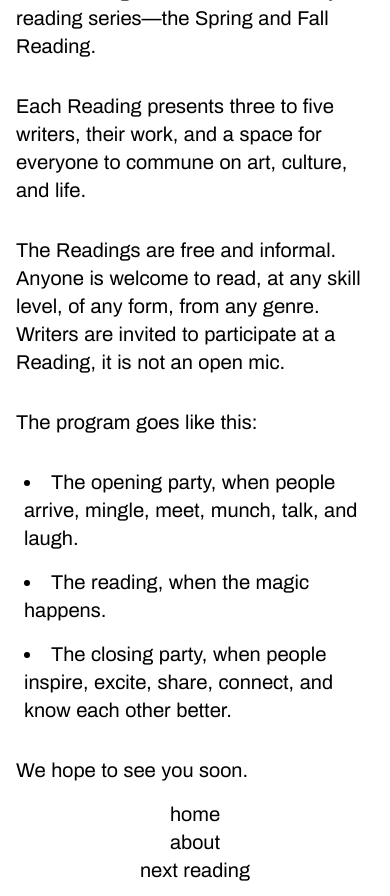
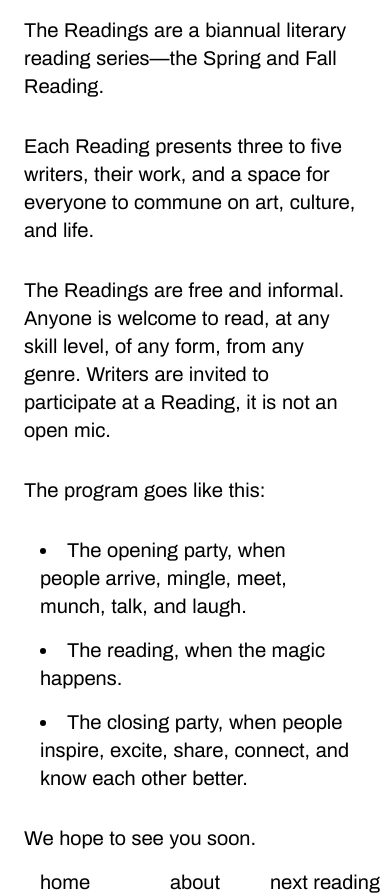
Before and after one commit to zlunchbox/readingspgh.com, a SvelteKit app: page /about in a window 390 px wide. Built offline with nearby package versions, Linux system fonts and the light colour scheme; a web font is replaced by a local one.

Commit message:
responsive adjustments

```diff
--- a/src/routes/+layout.svelte
+++ b/src/routes/+layout.svelte
@@ -9,12 +9,12 @@
   <link rel="icon" href={favicon} />
 </svelte:head>
 
-<div class="flex flex-col items-center justify-center h-screen">
+<div class="flex flex-col items-center justify-center min-h-full">
   <div class="w-full flex-4 flex flex-col items-center justify-center gap-10">
     {@render children?.()}
   </div>
   <nav
-    class="w-1/2 font-[Archivo] flex-1 flex flex-col lg:flex-row items-center justify-center text-xl"
+    class="w-full md:w-1/2 font-[Archivo] flex-1 flex flex-row items-center justify-center text-xl"
   >
     <div class="flex-1 text-center">
       <a class="hover:font-bold" href="/">home</a>
--- a/src/routes/about/+page.svelte
+++ b/src/routes/about/+page.svelte
@@ -1,22 +1,22 @@
 <script lang="ts">
 </script>
 
-<div class="font-[Archivo] text-xl lg:w-1/2 z-10">
-  <p class="p-4">
+<div class="font-[Archivo] text-xl md:w-1/2 z-10">
+  <p class="px-6 py-4">
     The Readings are a biannual literary reading series—the Spring and Fall
     Reading.
   </p>
-  <p class="p-4">
+  <p class="px-6 py-4">
     Each Reading presents three to five writers, their work, and a space for
     everyone to commune on art, culture, and life.
   </p>
-  <p class="p-4">
+  <p class="px-6 py-4">
     The Readings are free and informal. Anyone is welcome to read, at any skill
     level, of any form, from any genre. Writers are invited to participate at a
     Reading, it is not an open mic.
   </p>
-  <p class="p-4">The program goes like this:</p>
-  <ul class="px-6 py-2 list-disc list-inside">
+  <p class="px-6 py-4">The program goes like this:</p>
+  <ul class="px-10 py-2 list-disc list-inside">
     <li class="py-2">
       The opening party, when people arrive, mingle, meet, munch, talk, and
       laugh.
@@ -27,5 +27,5 @@
       each other better.
     </li>
   </ul>
-  <p class="p-4">We hope to see you soon.</p>
+  <p class="px-6 py-4">We hope to see you soon.</p>
 </div>
```
